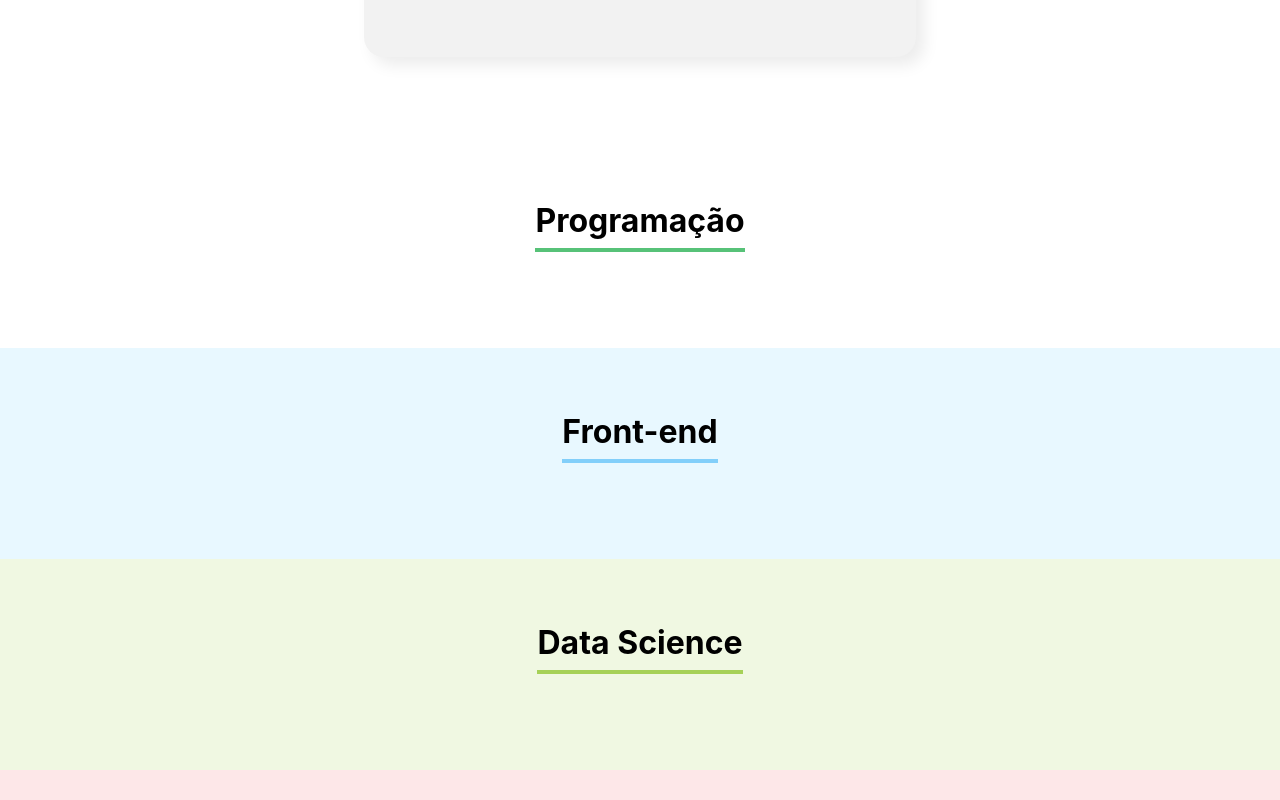
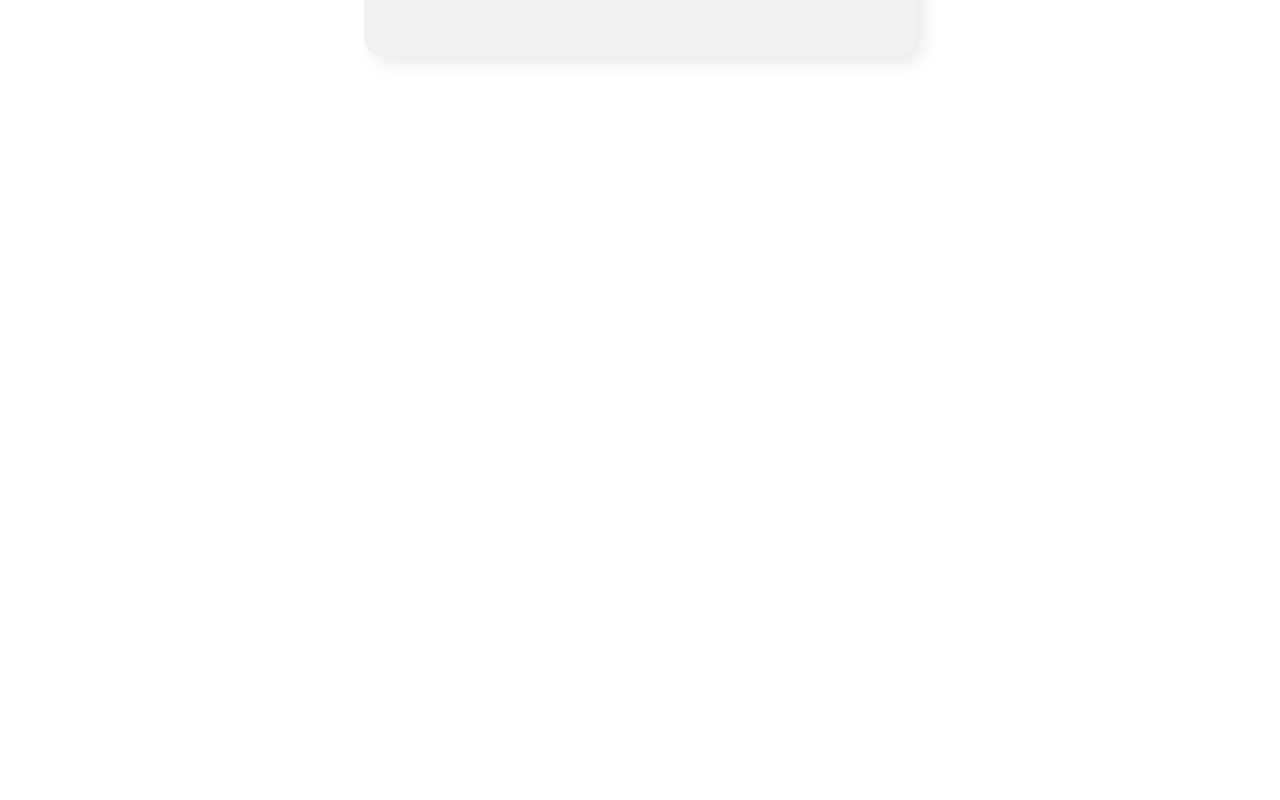
Before and after one commit to Diogo-Salvio/organo, a React (Create React App) app: page / in a window 1280 px wide. Shown: the part 1340-2140 px from the top of the page. After the commit the page ends 1477 px from the top, so only its background shows below. Built offline with nearby package versions, Linux system fonts and the light colour scheme.

Commit message:
Adição dos Card em seus respectivos times

```diff
--- a/src/componentes/formulario/index.js
+++ b/src/componentes/formulario/index.js
@@ -21,6 +21,10 @@
             imagem,
             time
         })
+        setNome('')
+        setCargo('')
+        setImagem('')
+        setTime('')
     }
 
     return (
--- a/src/componentes/time/index.js
+++ b/src/componentes/time/index.js
@@ -3,7 +3,7 @@
 
 const Time = (props) => {
     return (
-        <section className='time' style={{ backgroundColor: props.corSecundaria }}>
+        props.colaboradores.length > 0 ?<section className='time' style={{ backgroundColor: props.corSecundaria }}>
             <h3 style={{ borderColor: props.corPrimaria }}>
                 {props.nome}
             </h3>
@@ -14,7 +14,7 @@
                 imagem={colaborador.imagem}
             />)}
             </div>
-        </section>
+        </section> : ""
     )
 }
 
```
